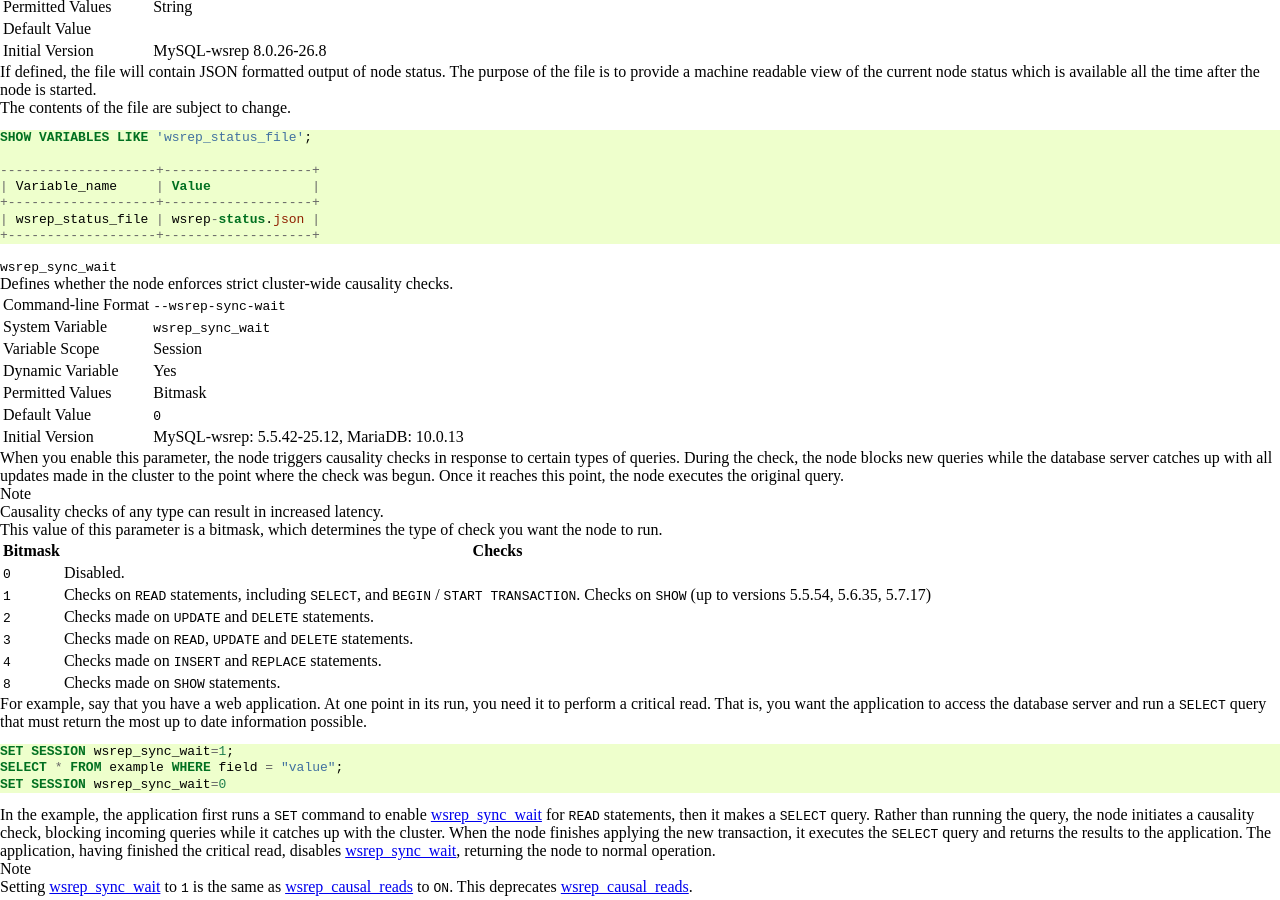
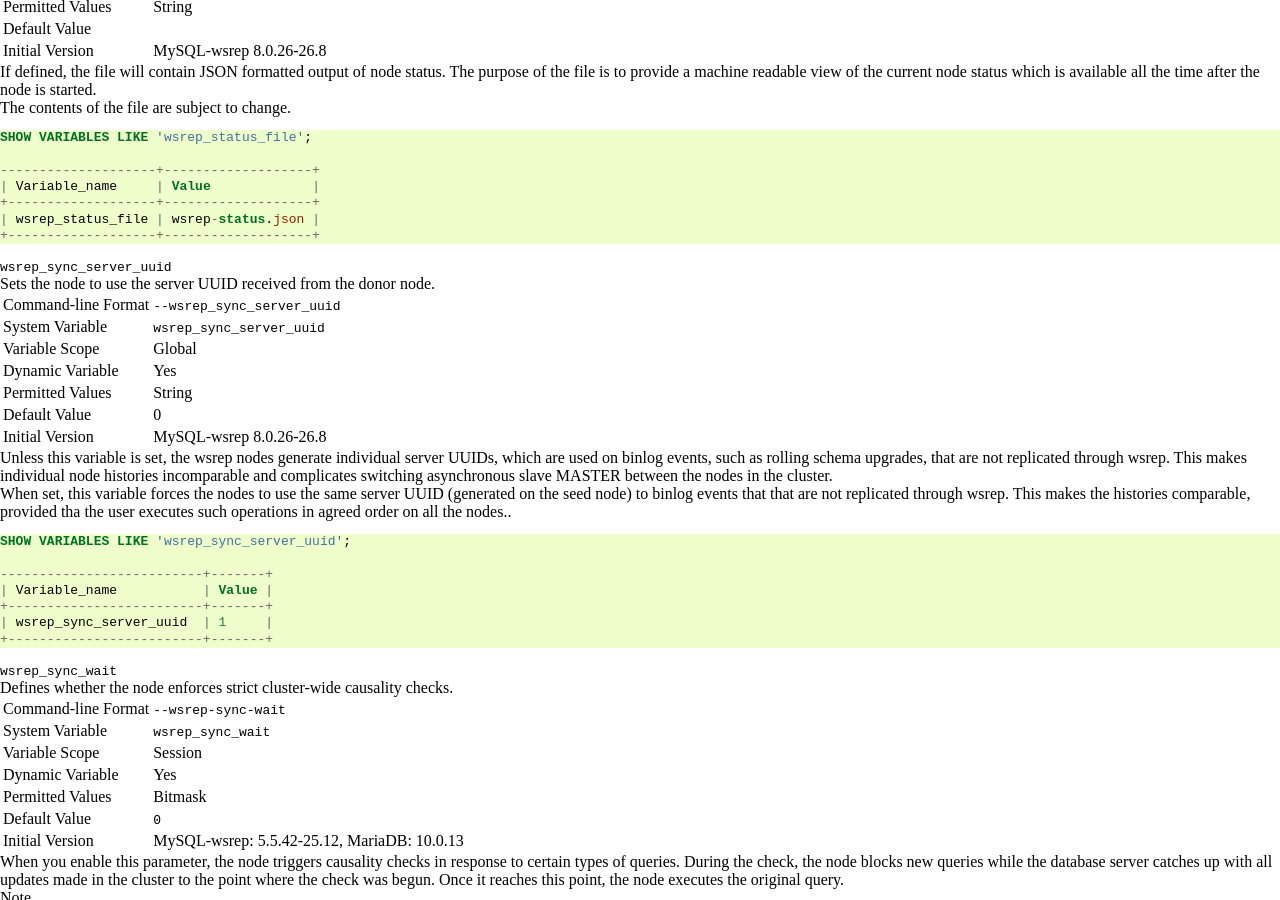
Before and after one commit to codership/documentation, a Sphinx documentation site: the page built from galeracluster/source/documentation/mysql-wsrep-options.rst, in a window 1280 px wide and 900 px high, scrolled down 20904 px. Built offline with Sphinx 7.4.7, drawn with Linux system fonts in a browser that asks for light colours; comment, search, counter and statistics services are not loaded.

Commit message:
Issue #384

```diff
--- a/galeracluster/source/documentation/mysql-wsrep-options.rst
+++ b/galeracluster/source/documentation/mysql-wsrep-options.rst
@@ -123,6 +123,7 @@ and an explanation.
    ":ref:`wsrep_sst_receive_address <wsrep_sst_receive_address>`", "*node IP address*", "Yes", ""
    ":ref:`wsrep_start_position <wsrep_start_position>`", "*see reference entry*", "Yes", ""
    ":ref:`wsrep_status_file <wsrep_status_file>`", "", "Yes", "No"
+   ":ref:`wsrep_sync_server_uuid <wsrep_sync_server_uuid>`", "``0``", "Yes", "Yes"
    ":ref:`wsrep_sync_wait <wsrep_sync_wait>`", "``0``", "Yes", "Yes"
    ":ref:`wsrep_trx_fragment_size <wsrep_trx_fragment_size>`", "``0``", "Yes", "Yes"
    ":ref:`wsrep_trx_fragment_unit <wsrep_trx_fragment_unit>`", "``bytes``", "Yes", "Yes"
@@ -1957,6 +1958,48 @@ The contents of the file are subject to change.
    | wsrep_status_file | wsrep-status.json |
    +-------------------+-------------------+
 
+
+
+
+
+.. _`wsrep_sync_server_uuid`:
+.. rst-class:: section-heading
+.. rubric:: ``wsrep_sync_server_uuid``
+
+.. index::
+   pair: Parameters; wsrep_sync_server_uuid
+
+Sets the node to use the server UUID received from the donor node.
+
+.. csv-table::
+   :class: doc-options
+
+   "Command-line Format", "``--wsrep_sync_server_uuid``"
+   "System Variable", "``wsrep_sync_server_uuid``"
+   "Variable Scope", "Global"
+   "Dynamic Variable", "Yes"
+   "Permitted Values", "String"
+   "Default Value", "0"
+   "Initial Version", "MySQL-wsrep 8.0.26-26.8"
+
+Unless this variable is set, the wsrep nodes generate individual server UUIDs, which are used on binlog events, such as rolling schema upgrades, that are not replicated through wsrep. This makes individual node histories incomparable and complicates switching asynchronous slave MASTER between the nodes in the cluster.
+
+When set, this variable forces the nodes to use the same server UUID (generated on the seed node) to binlog events that that are not replicated through wsrep. This makes the histories comparable, provided tha the user executes such operations in agreed order on all the nodes..
+
+.. code-block:: mysql
+
+   SHOW VARIABLES LIKE 'wsrep_sync_server_uuid';
+
+   --------------------------+-------+
+   | Variable_name           | Value |
+   +-------------------------+-------+
+   | wsrep_sync_server_uuid  | 1     |
+   +-------------------------+-------+
+
+
+
+
+
 .. _`wsrep_sync_wait`:
 .. rst-class:: section-heading
 .. rubric:: ``wsrep_sync_wait``
```
